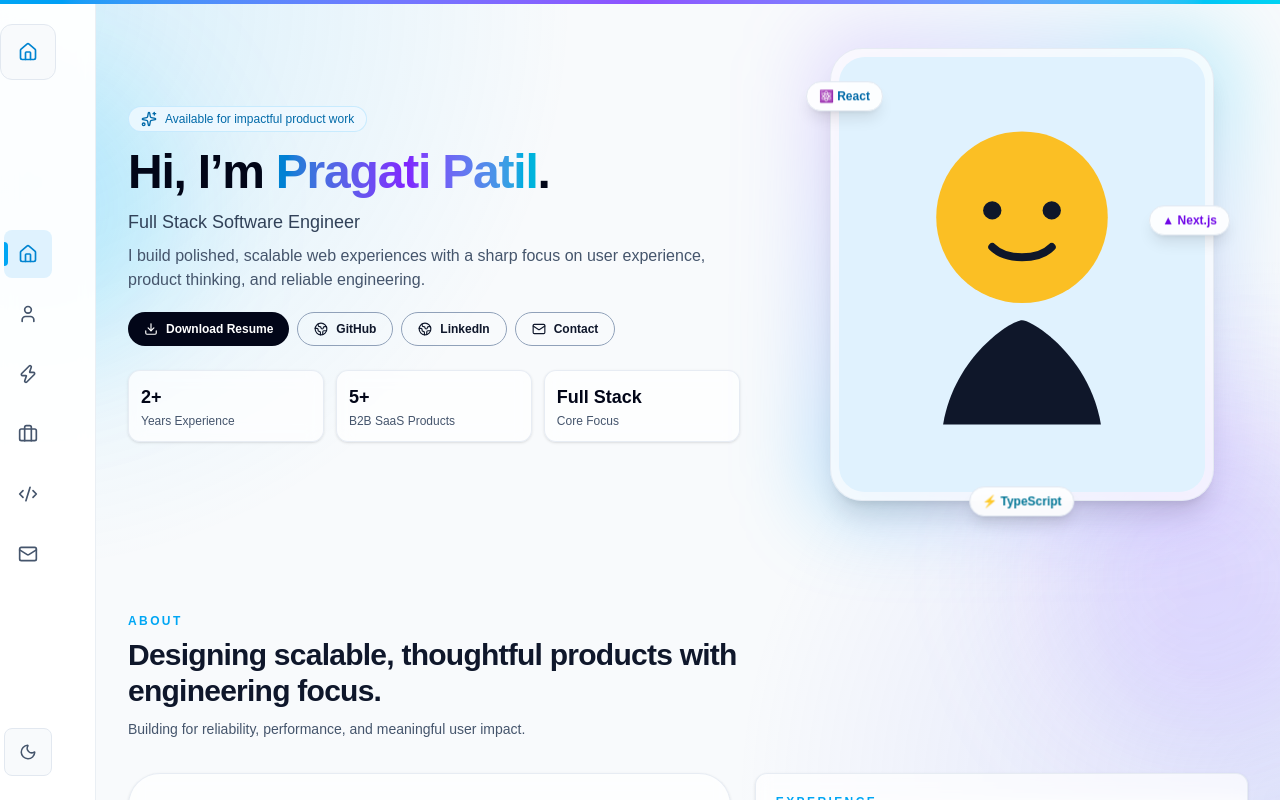
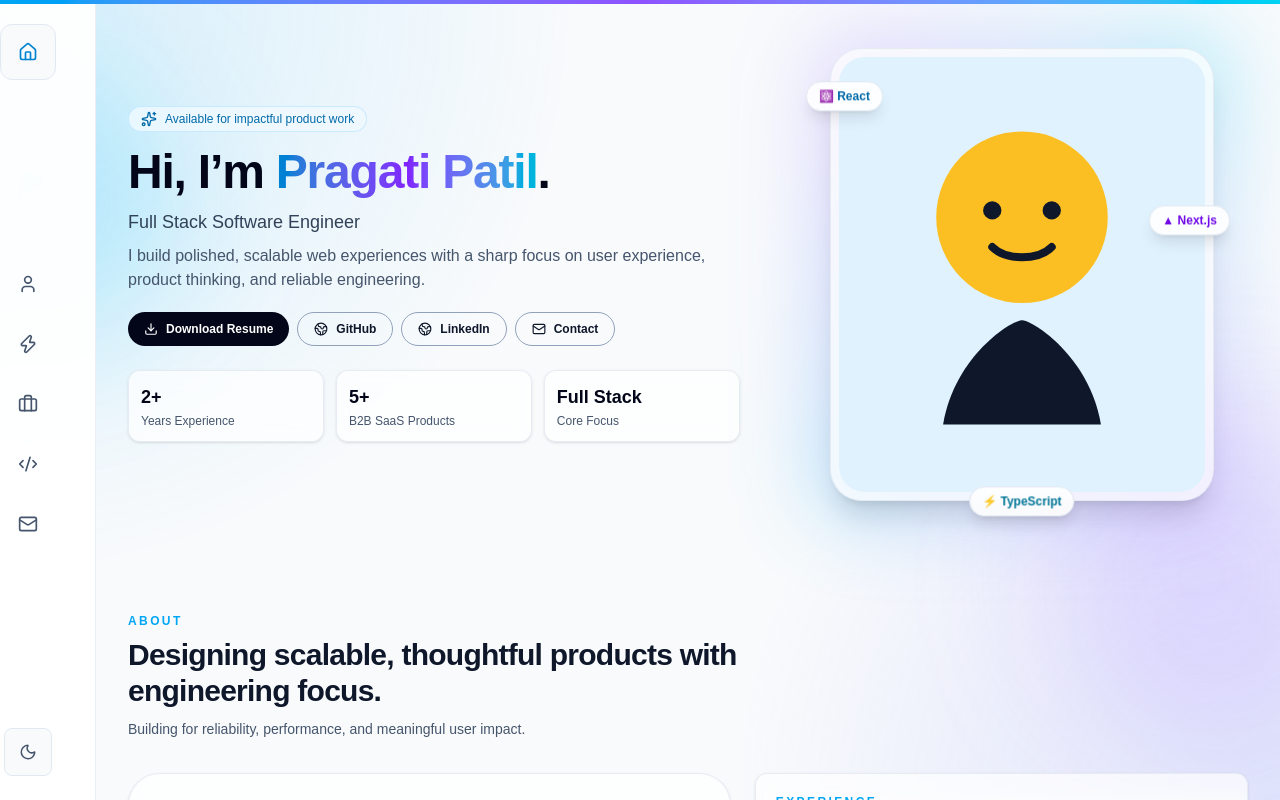
Before and after one commit to pragatipatil1428/pragatiportfolio, a Next.js app: page / in a window 1280 px wide. Shown: the top 800 px of the page. Built offline with nearby package versions, Linux system fonts and the light colour scheme.

Commit message:
home icon remove which is duplicate

```diff
--- a/src/components/Sidebar.tsx
+++ b/src/components/Sidebar.tsx
@@ -7,7 +7,6 @@ import { useTheme } from "@/src/hooks/useTheme";
 import { useActiveSection } from "@/src/hooks/useActiveSection";
 
 const sectionIcons: Record<string, React.ReactNode> = {
-  home: <Home size={20} />,
   about: <User size={20} />,
   skills: <Zap size={20} />,
   experience: <Briefcase size={20} />,
@@ -38,7 +37,9 @@ export default function Sidebar() {
 
         {/* Navigation Tabs */}
         <nav className="flex flex-col gap-3" aria-label="Sections">
-          {navLinks.map((link) => {
+          {navLinks
+            .filter((link) => link.href !== "#home")
+            .map((link) => {
             const sectionId = link.href.slice(1);
             const isActive = activeSection === sectionId;
             return (
```
